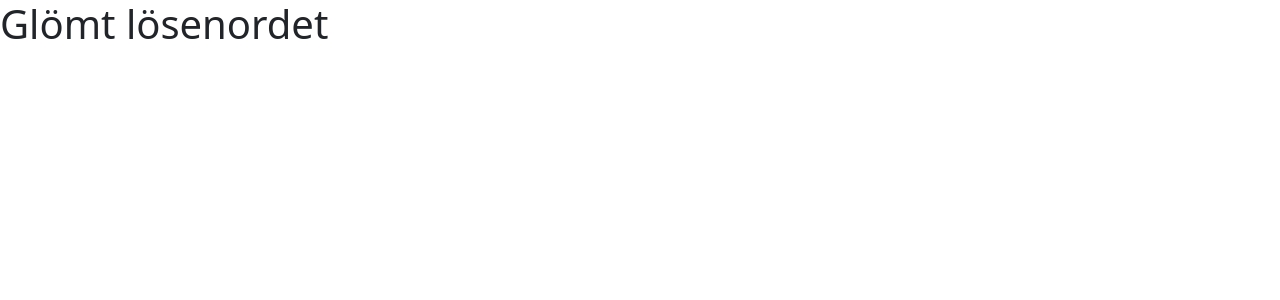
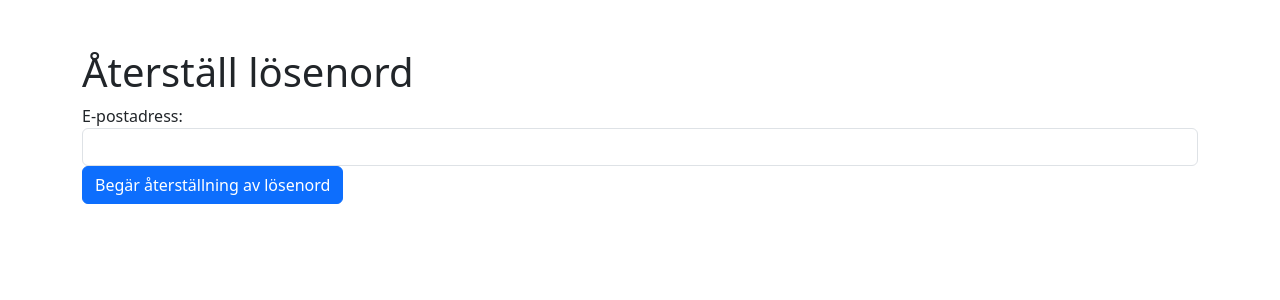
Before and after one commit to natta1995/secure-todo-app, a React (Create React App) app: page /password in a window 1280 px wide. Shown: the top 300 px of the page. Built offline with nearby package versions, Linux system fonts and the light colour scheme.

Commit message:
reset password working

```diff
--- a/src/App.js
+++ b/src/App.js
@@ -4,6 +4,7 @@ import Login from './LogInPage';
 import Register from './RegisterPage'
 import TodoList from './TodosPage'
 import ForgottenPassword from './forgottPassword'
+import NewPassword from './newPassword';
 
 function App() {
   return (
@@ -14,6 +15,7 @@ function App() {
         <Route path="/register" element={<Register />} />
         <Route path="/password" element={<ForgottenPassword />} />
         <Route path="/todo" element={<TodoList />} />
+        <Route path="/newpassword" element={<NewPassword />} />
       </Routes>
     </BrowserRouter>
     </AuthProvider>
--- a/src/forgottPassword.jsx
+++ b/src/forgottPassword.jsx
@@ -1,9 +1,49 @@
+import React, { useState } from 'react';
+import 'bootstrap/dist/css/bootstrap.min.css';
 
-const passwordNew = () => {
+function ForgottenPassword() {
+  const [email, setEmail] = useState('');
 
-    return (
-        <h1>Glömt lösenordet</h1>
-    )
+  const requestPasswordReset = async (email) => {
+    try {
+      const response = await fetch('http://localhost:3001/api/users/reset-password-request', {
+        method: 'POST',
+        headers: {
+          'Content-Type': 'application/json',
+        },
+        body: JSON.stringify({ email }),
+      });
+
+      if (response.ok) {
+        const data = await response.json();
+        console.log(data.message); // Meddelande från servern
+        // Visa ett meddelande för användaren att kolla sin e-post för token
+      } else {
+        console.error('Fel vid begäran om lösenordsåterställning');
+      }
+    } catch (error) {
+      console.error('Något gick fel:', error);
+    }
+  };
+
+  return (
+    <div className="container mt-5">
+      <h1>Återställ lösenord</h1>
+      <div className="form-group">
+        <label htmlFor="email">E-postadress:</label>
+        <input
+          type="email"
+          className="form-control"
+          id="email"
+          value={email}
+          onChange={(e) => setEmail(e.target.value)}
+        />
+      </div>
+      <button className="btn btn-primary" onClick={() => requestPasswordReset(email)}>
+        Begär återställning av lösenord
+      </button>
+    </div>
+  );
 }
 
-export default passwordNew
+export default ForgottenPassword;
--- /dev/null
+++ b/src/newPassword.jsx
@@ -0,0 +1,46 @@
+import React, { useState } from 'react';
+
+const ResetPassword = ({ token }) => {
+  const [newPassword, setNewPassword] = useState('');
+
+  const searchParams = new URLSearchParams(window.location.search);
+  const resetToken = searchParams.get('resetToken');
+
+
+  const resetPassword = () => {
+    fetch('http://localhost:3001/api/users/reset-password', {
+      method: 'POST',
+      headers: {
+        'Content-Type': 'application/json',
+        'x-access-token': resetToken
+      },
+      body: JSON.stringify({ newPassword }),
+    })
+      .then((response) => response.json())
+      .then((data) => {
+        console.log(data); // Hantera svaret från din backend
+      })
+      .catch((error) => console.error(error));
+  };
+
+  return (
+    <div>
+      <h2>Återställ lösenord</h2>
+      <div className="form-group">
+        <label htmlFor="newPassword">Nytt lösenord:</label>
+        <input
+          type="password"
+          className="form-control"
+          id="newPassword"
+          value={newPassword}
+          onChange={(e) => setNewPassword(e.target.value)}
+        />
+      </div>
+      <button className="btn btn-primary" onClick={resetPassword}>
+        Återställ lösenord
+      </button>
+    </div>
+  );
+};
+
+export default ResetPassword;
```
